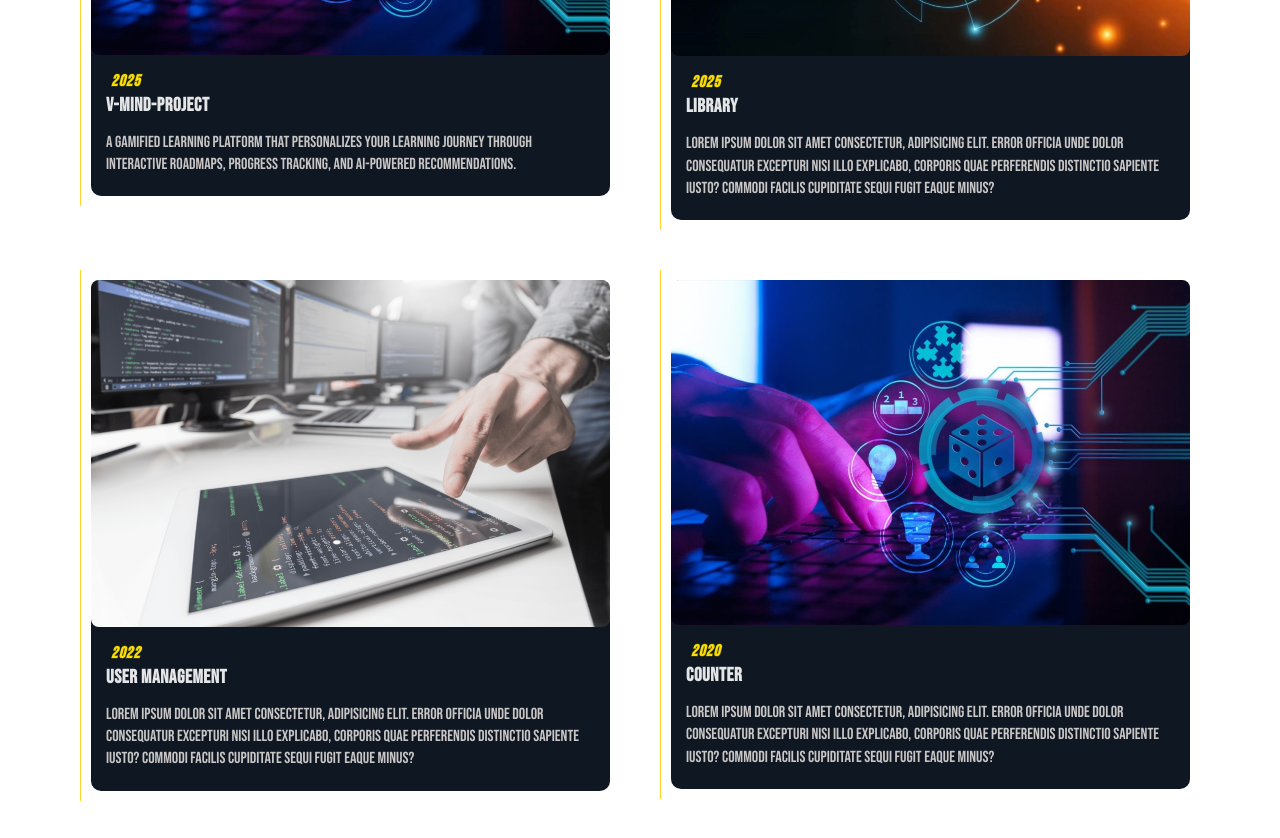
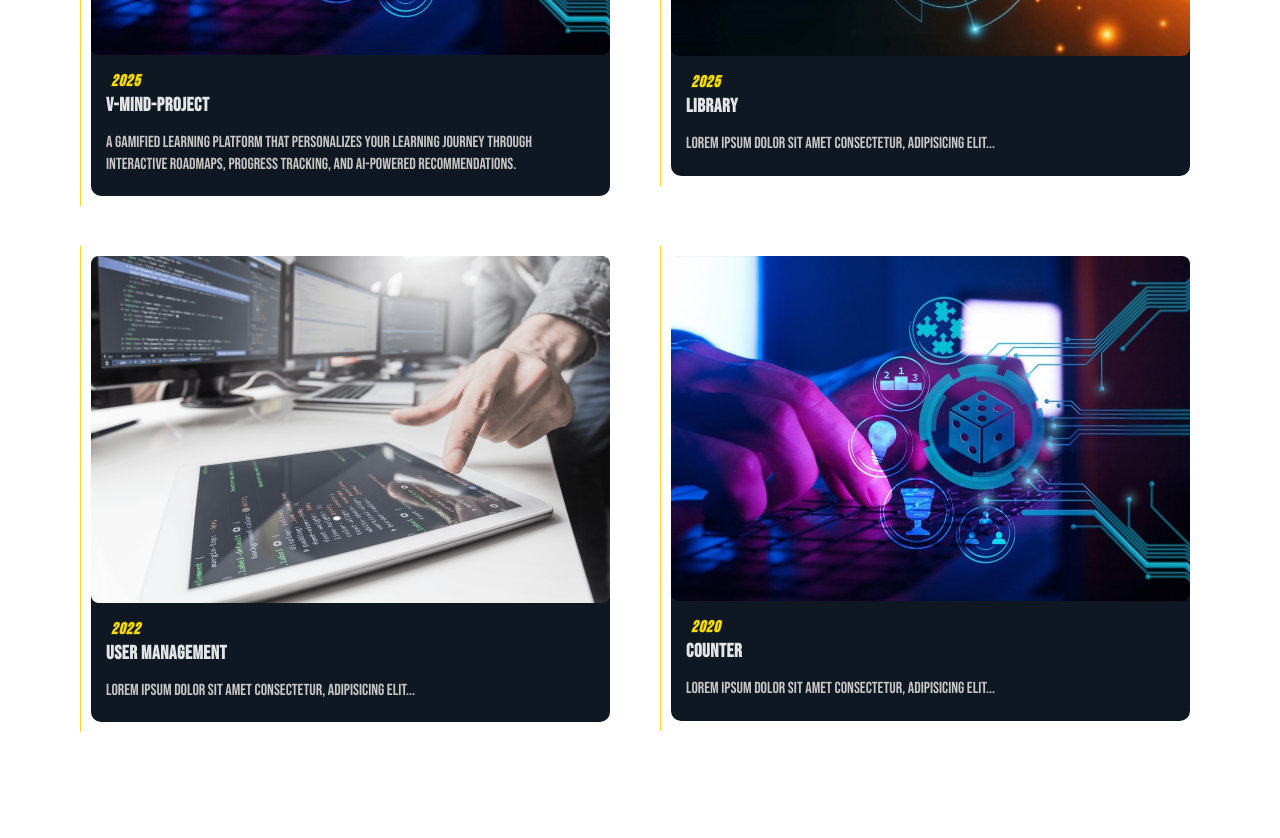
Before and after one commit to Daniels0809/My-Portfolio, a Next.js app: page /proyect in a window 1280 px wide. Shown: the part 680-1518 px from the top of the page. Built offline with nearby package versions, Linux system fonts and the light colour scheme.

Commit message:
finalizado

```diff
--- /dev/null
+++ b/src/app/myservices/page.tsx
@@ -0,0 +1,14 @@
+"use client"
+import React from 'react'
+
+const services = () => {
+  return (
+    <>
+     <div className="font-sans grid grid-rows-[20px_1fr_20px] items-center justify-items-center min-h-screen p-8 pb-20 gap-70 sm:p-20">
+      <h1 className='mt-100 span1'>Soon</h1>
+    </div>
+    </>
+  )
+}
+
+export default services
--- /dev/null
+++ b/src/app/proyect/[slug]/page.tsx
@@ -0,0 +1,63 @@
+/* eslint-disable @next/next/no-img-element */
+import { SlowBuffer } from "buffer";
+import React from "react";
+
+
+// mas adelante para conectarlo a mi base de mongo: const project = await Project.findOne({ slug: params.slug });
+
+const projects = [
+  {
+    slug: "v-mind-project",
+    title: "V-MIND-PROJECT",
+    description:
+      "A gamified learning platform that personalizes your learning journey...",
+    year: "2025",
+    image: "/image-project-1.jpg",
+  },
+  {
+    slug: "library",
+    title: "LIBRARY",
+    description:
+      "A modern online library system with book tracking, search, and reviews.",
+    year: "2025",
+    image: "/image-project-2.jpg",
+  },
+  {
+    slug: "user-management",
+    title: "USER MANAGEMENT",
+    description:
+      "A complete user management dashboard with CRUD and authentication.",
+    year: "2022",
+    image: "/image-project-3.png",
+  },
+  {
+    slug: "counter",
+    title: "COUNTER",
+    description:
+    "A simple counter app with increment, decrement, and reset features.",
+    year: "2020",
+    image: "/image-project-1.jpg",
+  }
+];
+
+export default function ProjectDetail({params,}: {params: { slug: string };})
+{
+  const project = projects.find((p) => p.slug === params.slug);
+
+  if (!project) {
+    return <div className="p-10">Project not found.</div>;
+  }
+
+  return (
+    <div className="p-10 flex flex-col items-center text-center">
+      <h1 className="text-3xl font-bold mb-4">{project.title}</h1>
+      <p className="text-gray-500 mb-2">{project.year}</p>
+      <img
+        src={project.image}
+        alt={project.title}
+        className="rounded-2xl shadow-md w-full max-w-md mb-6"
+      />
+      <p className="text-lg text-gray-700 max-w-2xl">{project.description}</p>
+    </div>
+  );
+}
--- a/src/app/proyect/page.tsx
+++ b/src/app/proyect/page.tsx
@@ -1,54 +1,64 @@
 "use client";
 
 import { TrayectCard } from "@/components/card/TrayectCard";
+import Link from "next/link";
 import React from "react";
 
+const projects = [
+  {
+    icon: "/image-project-1.jpg",
+    age: "2025",
+    title: "V-MIND-PROJECT",
+    slug: "v-mind-project",
+    text: "A gamified learning platform that personalizes your learning journey through interactive roadmaps, progress tracking, and AI-powered recommendations.",
+  },
+  {
+    icon: "/image-project-2.jpg",
+    age: "2025",
+    title: "LIBRARY",
+    slug: "library",
+    text: "Lorem ipsum dolor sit amet consectetur, adipisicing elit...",
+  },
+  {
+    icon: "/image-project-3.png",
+    age: "2022",
+    title: "USER MANAGEMENT",
+    slug: "user-management",
+    text: "Lorem ipsum dolor sit amet consectetur, adipisicing elit...",
+  },
+  {
+    icon: "/image-project-1.jpg",
+    age: "2020",
+    title: "COUNTER",
+    slug: "counter",
+    text: "Lorem ipsum dolor sit amet consectetur, adipisicing elit...",
+  },
+];
+
+
 const Projects = () => {
+
+
   return (
     <>
       <div className="font-sans grid grid-rows-[20px_1fr_20px] items-center justify-items-center min-h-screen p-8 pb-20 gap-70 sm:p-20 containerProjects">
-        <div className="">
-          <div className="titleDashboard">
-          <h1 className="block span2">Projects</h1>
-          </div>
-        </div>
+      <div className="titleDashboard">
+        <h1 className="block span2">Projects</h1>
+      </div>
 
-        <div className="blockProjects about grid md:grid-cols-2  gap-10  mb-16">
-          <div className="">
+      <div className="blockProjects about grid md:grid-cols-2 gap-10 mb-16">
+        {projects.map((p) => (
+          <Link href={`/proyect/${p.slug}`} key={p.slug}>
             <TrayectCard
-              icon="/image-project-1.jpg"
-              age="2025"
-              title="V-MIND-PROJECT"
-              text="A gamified learning platform that personalizes your learning journey through interactive roadmaps, progress tracking, and AI-powered recommendations."
+              icon={p.icon}
+              age={p.age}
+              title={p.title}
+              text={p.text}
             />
-          </div>
-          <div>
-            <TrayectCard
-              icon="/image-project-2.jpg"
-              age="2025"
-              title="LIBRARY"
-              text="Lorem ipsum dolor sit amet consectetur, adipisicing elit. Error officia unde dolor consequatur excepturi nisi illo explicabo, corporis quae perferendis distinctio sapiente iusto? Commodi facilis cupiditate sequi fugit eaque minus?"
-            />
-
-          </div>
-          <div>
-            <TrayectCard
-              icon="/image-project-3.png"
-              age="2022"
-              title="USER MANAGEMENT"
-              text="Lorem ipsum dolor sit amet consectetur, adipisicing elit. Error officia unde dolor consequatur excepturi nisi illo explicabo, corporis quae perferendis distinctio sapiente iusto? Commodi facilis cupiditate sequi fugit eaque minus?"
-            />
-          </div>{" "}
-          <div>
-            <TrayectCard
-              icon="/image-project-1.jpg"
-              age="2020"
-              title="COUNTER"
-              text="Lorem ipsum dolor sit amet consectetur, adipisicing elit. Error officia unde dolor consequatur excepturi nisi illo explicabo, corporis quae perferendis distinctio sapiente iusto? Commodi facilis cupiditate sequi fugit eaque minus?"
-            />
-          </div>
-        </div>
+          </Link>
+        ))}
       </div>
+    </div>
     </>
   );
 };
--- a/src/components/navbar/Navbar.tsx
+++ b/src/components/navbar/Navbar.tsx
@@ -21,16 +21,16 @@ export const Navbar = () => {
            <Link href="/">Home</Link>
           </div>
           <div className={style.opciones}>
-            <Link href="dashboard">About me </Link>
+            <Link href="/dashboard">About me </Link>
           </div>
           <div className={style.opciones}>
-            <Link href="proyect">Projects</Link>
+            <Link href="/proyect">Projects</Link>
           </div>
           <div className={style.opciones}>
-            <Link href="services">Services</Link>
+            <Link href="/myservices">Services</Link>
           </div>
           <div className={style.opciones}>
-            <Link href="contact">Contact</Link>
+            <Link href="/contact">Contact</Link>
           </div>
         </div>
       </div>
```
Also changed, not shown: src/app/proyect/[id].tsx (deleted), 1 other file (tests, documents, lock files or other folders).
